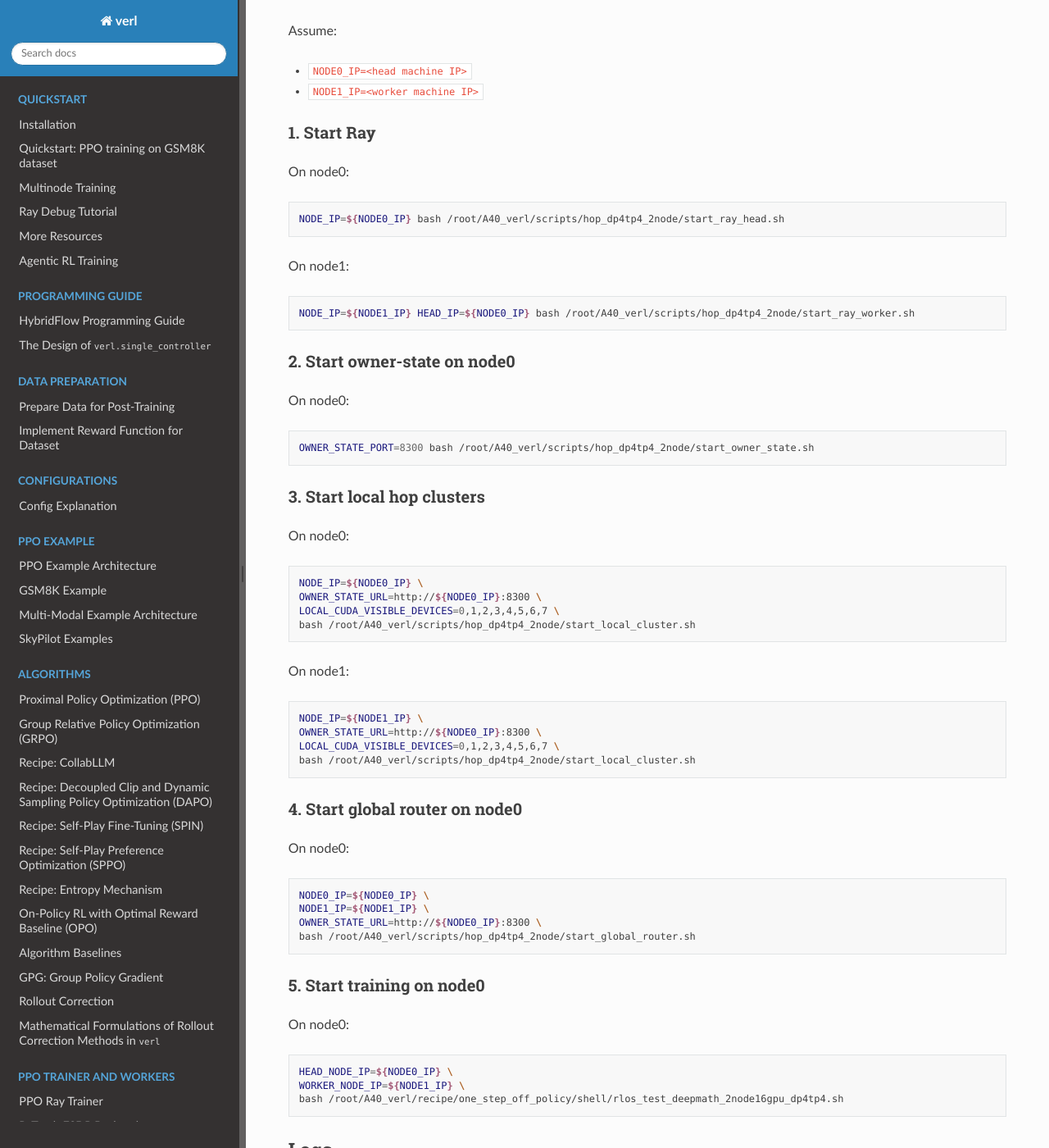
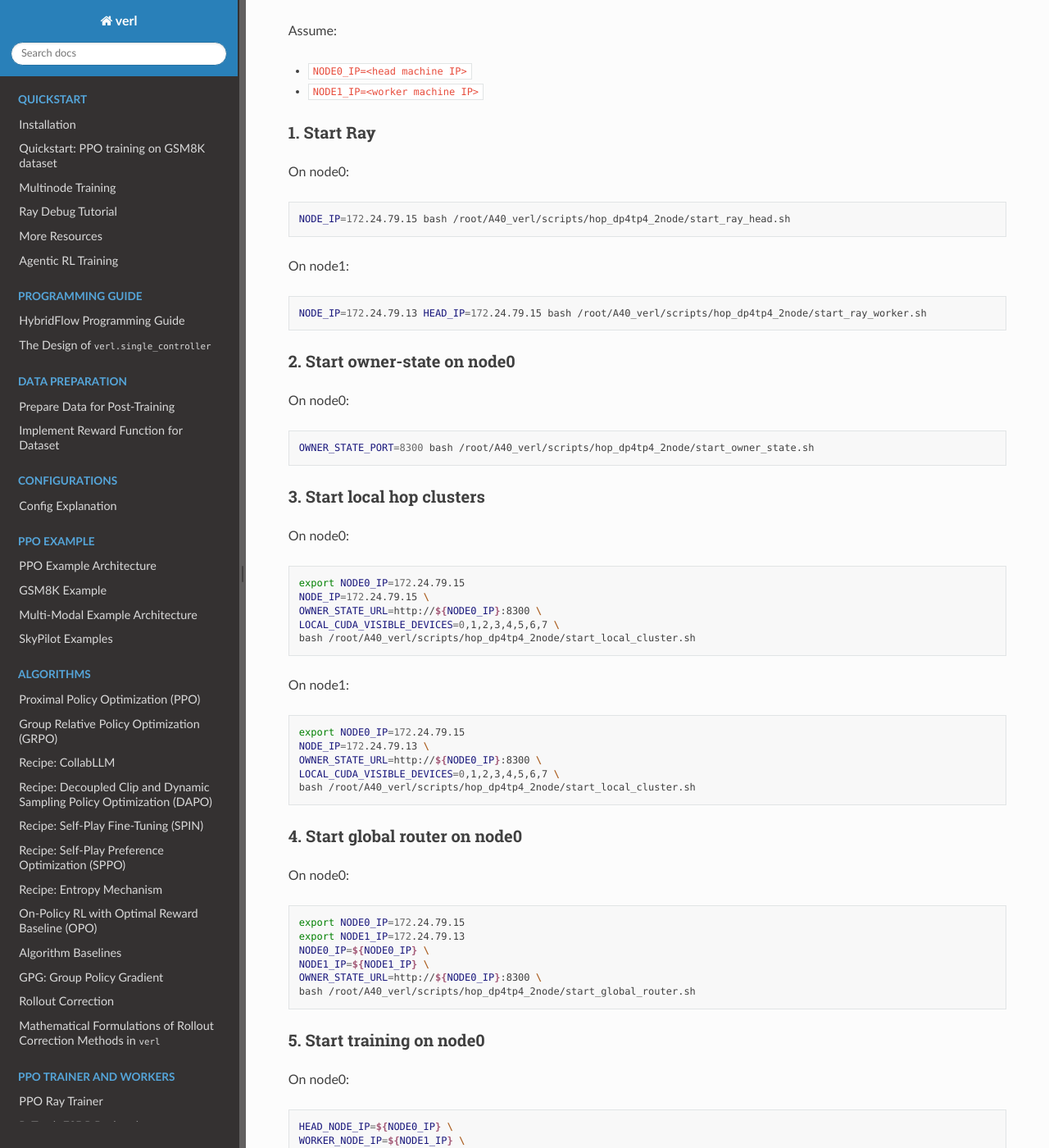
Before and after one commit to tju-hwh/A40_verl, a Sphinx documentation site: the page built from docs/hop_vllm_dp4tp4_2node16gpu.md, in a window 1280 px wide and 1400 px high, scrolled down 1832 px. Shown: the whole window at 82% size. Built offline with Sphinx 7.4.7 and the Read the Docs theme 3.1.0, drawn with Linux system fonts in a browser that asks for light colours; comment, search, counter and statistics services are not loaded.

Commit message:
测试02

````diff
--- a/docs/hop_vllm_dp4tp4_2node16gpu.md
+++ b/docs/hop_vllm_dp4tp4_2node16gpu.md
@@ -78,13 +78,13 @@ Assume:
 On node0:
 
 ```bash
-NODE_IP=${NODE0_IP} bash /root/A40_verl/scripts/hop_dp4tp4_2node/start_ray_head.sh
+NODE_IP=172.24.79.15 bash /root/A40_verl/scripts/hop_dp4tp4_2node/start_ray_head.sh
 ```
 
 On node1:
 
 ```bash
-NODE_IP=${NODE1_IP} HEAD_IP=${NODE0_IP} bash /root/A40_verl/scripts/hop_dp4tp4_2node/start_ray_worker.sh
+NODE_IP=172.24.79.13 HEAD_IP=172.24.79.15 bash /root/A40_verl/scripts/hop_dp4tp4_2node/start_ray_worker.sh
 ```
 
 ### 2. Start owner-state on node0
@@ -100,7 +100,8 @@ OWNER_STATE_PORT=8300 bash /root/A40_verl/scripts/hop_dp4tp4_2node/start_owner_s
 On node0:
 
 ```bash
-NODE_IP=${NODE0_IP} \
+export NODE0_IP=172.24.79.15
+NODE_IP=172.24.79.15 \
 OWNER_STATE_URL=http://${NODE0_IP}:8300 \
 LOCAL_CUDA_VISIBLE_DEVICES=0,1,2,3,4,5,6,7 \
 bash /root/A40_verl/scripts/hop_dp4tp4_2node/start_local_cluster.sh
@@ -109,7 +110,8 @@ bash /root/A40_verl/scripts/hop_dp4tp4_2node/start_local_cluster.sh
 On node1:
 
 ```bash
-NODE_IP=${NODE1_IP} \
+export NODE0_IP=172.24.79.15
+NODE_IP=172.24.79.13 \
 OWNER_STATE_URL=http://${NODE0_IP}:8300 \
 LOCAL_CUDA_VISIBLE_DEVICES=0,1,2,3,4,5,6,7 \
 bash /root/A40_verl/scripts/hop_dp4tp4_2node/start_local_cluster.sh
@@ -120,6 +122,8 @@ bash /root/A40_verl/scripts/hop_dp4tp4_2node/start_local_cluster.sh
 On node0:
 
 ```bash
+export NODE0_IP=172.24.79.15
+export NODE1_IP=172.24.79.13
 NODE0_IP=${NODE0_IP} \
 NODE1_IP=${NODE1_IP} \
 OWNER_STATE_URL=http://${NODE0_IP}:8300 \
````
Also changed, not shown: 3 other files.
